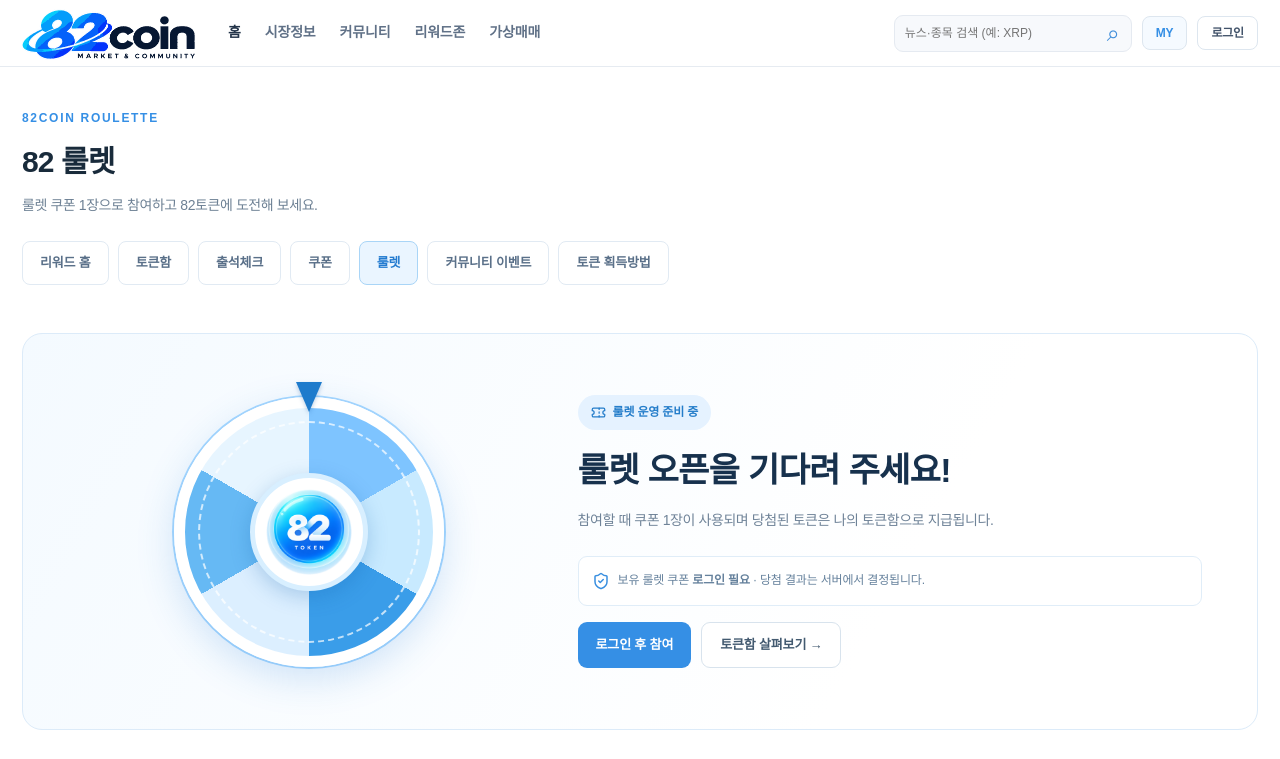
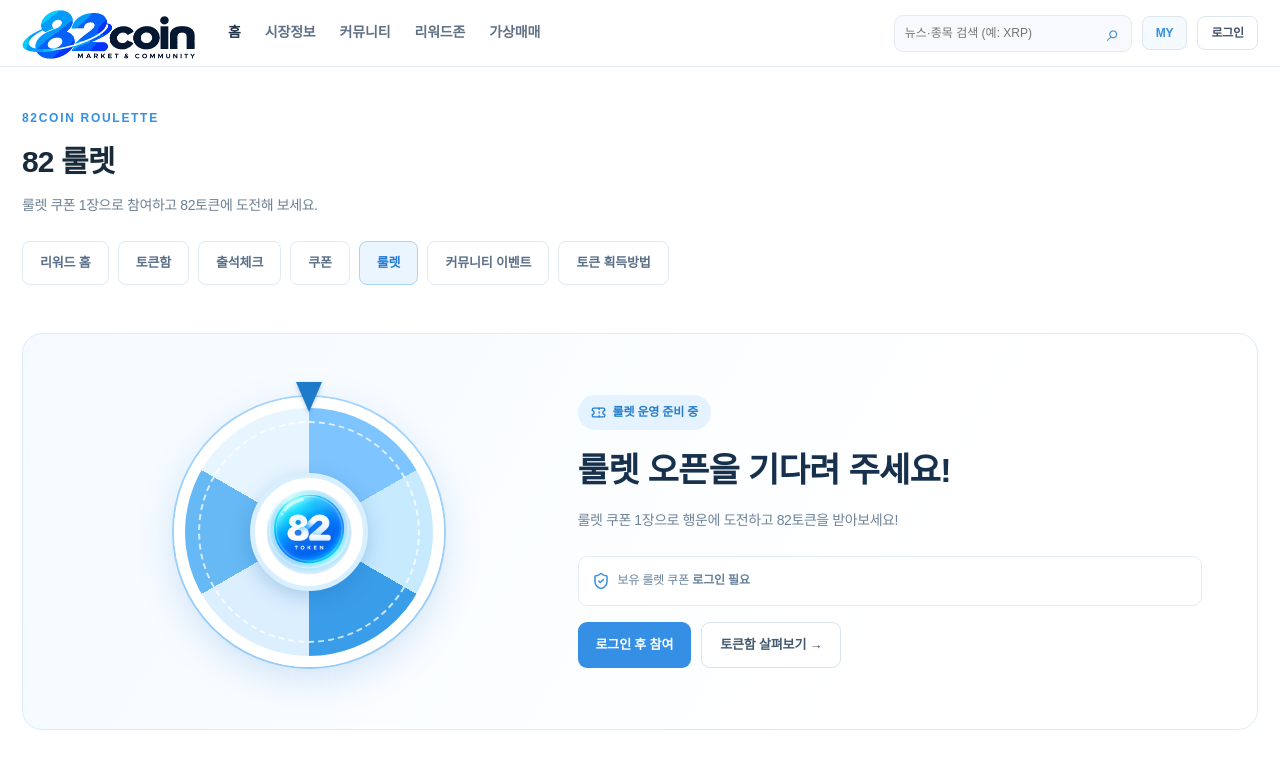
Before and after one commit to orbit-box/82coin, a Next.js app: page /benefits/roulette in a window 1280 px wide. Shown: the top 759 px of the page. Built offline with nearby package versions, Linux system fonts and the light colour scheme; no server answers; the database is empty; a web font is replaced by a local one.

Commit message:
style(roulette): remove internal implementation wording from customer view

```diff
--- a/app/benefits/roulette/page.tsx
+++ b/app/benefits/roulette/page.tsx
@@ -19,14 +19,14 @@
   <div className="rouletteCopy">
    <span className="rouletteFlag"><Ticket size={15}/>{data.enabled?"82 룰렛 운영 중":"룰렛 운영 준비 중"}</span>
    <h2>{data.enabled?"오늘의 행운을 확인하세요!":"룰렛 오픈을 기다려 주세요!"}</h2>
-   <p>참여할 때 쿠폰 1장이 사용되며 당첨된 토큰은 나의 토큰함으로 지급됩니다.</p>
-   <div className="rouletteSafety"><ShieldCheck size={18}/><span>보유 룰렛 쿠폰 <b>{user?data.coupons:"로그인 필요"}</b>{user?"장":""} · 당첨 결과는 서버에서 결정됩니다.</span></div>
+   <p>룰렛 쿠폰 1장으로 행운에 도전하고 82토큰을 받아보세요!</p>
+   <div className="rouletteSafety"><ShieldCheck size={18}/><span>보유 룰렛 쿠폰 <b>{user?data.coupons:"로그인 필요"}</b>{user?"장":""}</span></div>
    {data.enabled&&user&&data.coupons>0?<form action={spinRoulette} className="rouletteSpinForm"><input type="hidden" name="operationId" value={randomUUID()}/><button className="button" type="submit">쿠폰 1장으로 룰렛 돌리기 →</button></form>:<div className="rouletteLinks"><Link className="button" href={user?"/benefits/attendance":"/login"}>{user?"출석체크 하러 가기":"로그인 후 참여"}</Link><Link className="subtleButton" href="/benefits/wallet">토큰함 살펴보기 →</Link></div>}
   </div>
  </section>
  <section className="rouletteWinnerSection">
   <div className="rouletteWinnerHeader"><div><span className="eyebrow">LUCKY WINNERS</span><h2>최근 당첨 내역</h2></div><span className="rouletteWinCount">총 최근 {data.recent.length}건</span></div>
-  {data.top&&<div className="rouletteTopWinner"><Trophy size={23}/><strong>{hiddenName(data.top.name)}님이 최고 당첨액 {data.top.prize.toLocaleString()}T에 당첨되셨습니다!</strong><small>실제 당첨 기록 기준</small></div>}
+  {data.top&&<div className="rouletteTopWinner"><Trophy size={23}/><strong>{hiddenName(data.top.name)}님이 최고 당첨액 {data.top.prize.toLocaleString()}T에 당첨되셨습니다!</strong><small>행운의 주인공</small></div>}
   {data.recent.length?<div className="rouletteWinnerList">{data.recent.map(x=><div key={x.id} className="rouletteWinnerRow"><span className="rouletteWinAvatar"><Ticket size={18}/></span><div><strong>{hiddenName(x.name)}님</strong><small>{new Date(x.created_at).toLocaleString("ko-KR",{timeZone:"Asia/Seoul"})}</small></div><b>+{x.prize.toLocaleString()} T</b></div>)}</div>:<div className="rouletteHistoryEmpty"><History size={24}/><p>아직 당첨 내역이 없어요. 첫 번째 행운의 주인공이 되어보세요!</p></div>}
  </section>
  </div>;
```
